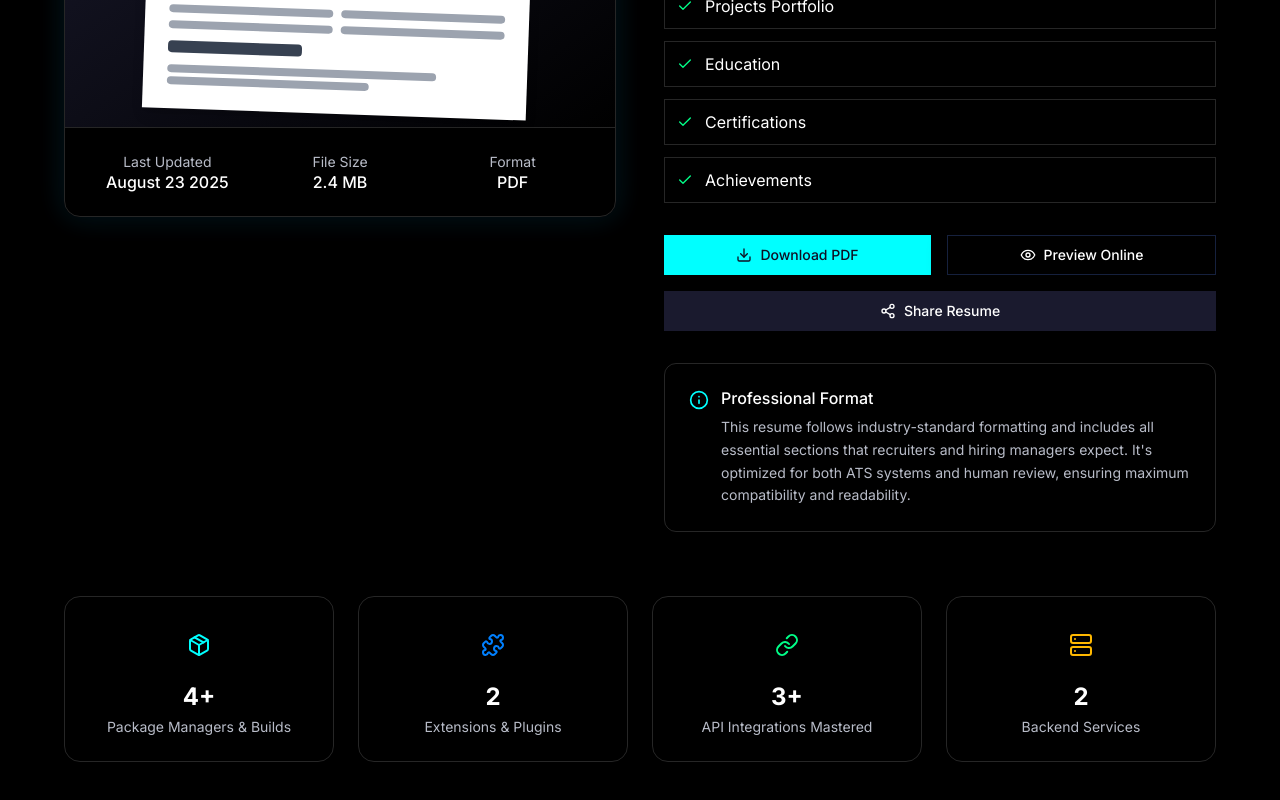
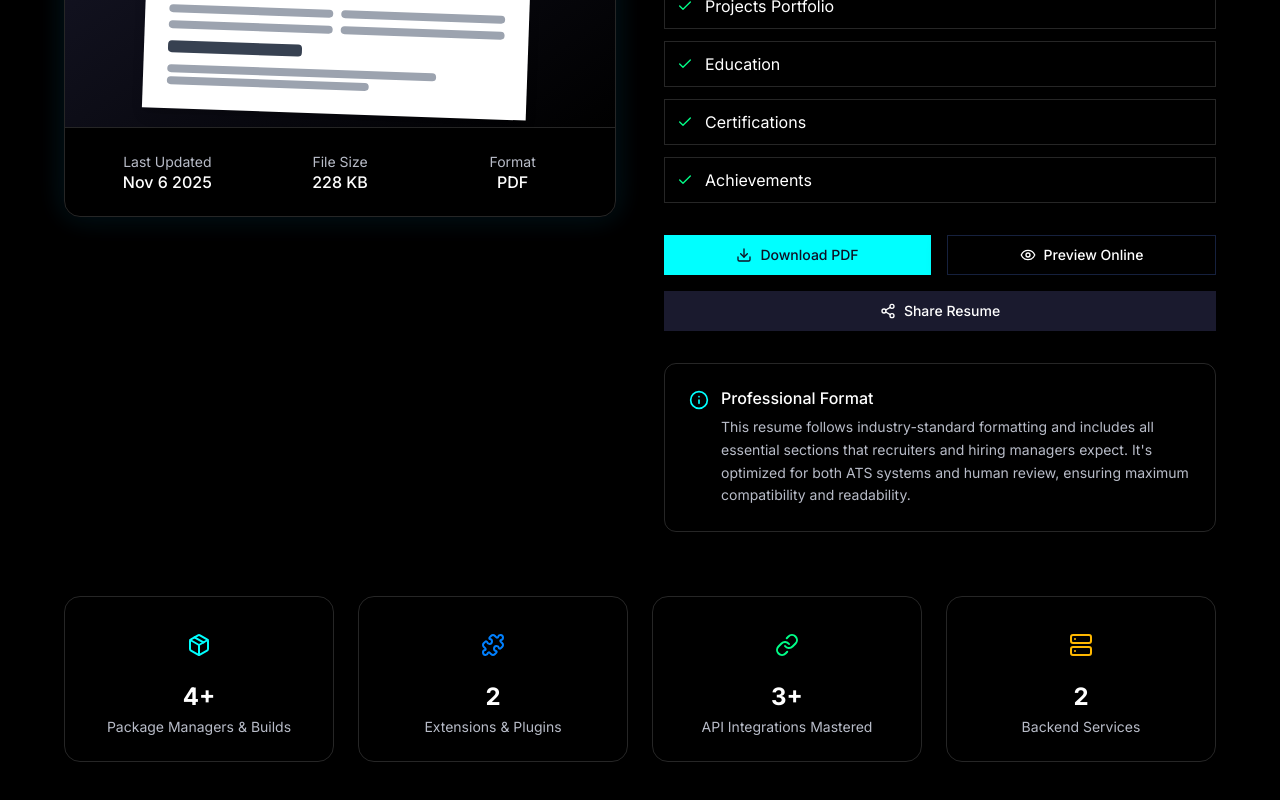
Before and after one commit to swarajladke/portfolio, a React (Vite) app: page / in a window 1280 px wide. Shown: the part 9398-10198 px from the top of the page. Built offline with nearby package versions, Linux system fonts and the light colour scheme.

Commit message:
Describe changes

```diff
--- a/src/pages/portfolio-homepage/components/ResumeSection.jsx
+++ b/src/pages/portfolio-homepage/components/ResumeSection.jsx
@@ -7,8 +7,8 @@ const ResumeSection = () => {
   const [isPreviewOpen, setIsPreviewOpen] = useState(false);
 
   const resumeData = {
-    lastUpdated: 'August 23 2025',
-    fileSize: '2.4 MB',
+    lastUpdated: 'Nov 6 2025',
+    fileSize: '228 KB',
     format: 'PDF',
     sections: [
       'Professional Summary',
@@ -24,8 +24,8 @@ const ResumeSection = () => {
   const handleDownload = () => {
     // Create a mock download
     const link = document.createElement('a');
-    link.href = 'https://swarajladke.github.io/portfolio/Myresume.pdf';
-    link.download = 'Myresume.pdf';
+    link.href = 'https://drive.google.com/file/d/1Mpq5GbDP75Yf9xTA-ImaAz40z9rSIEQ4/view?usp=drive_link';
+    link.download = 'swaraj-RESEUME.pdf';
     document.body.appendChild(link);
     link.click();
     document.body.removeChild(link);
```
Also changed, not shown: 6 other files (tests, documents, lock files or other folders).
